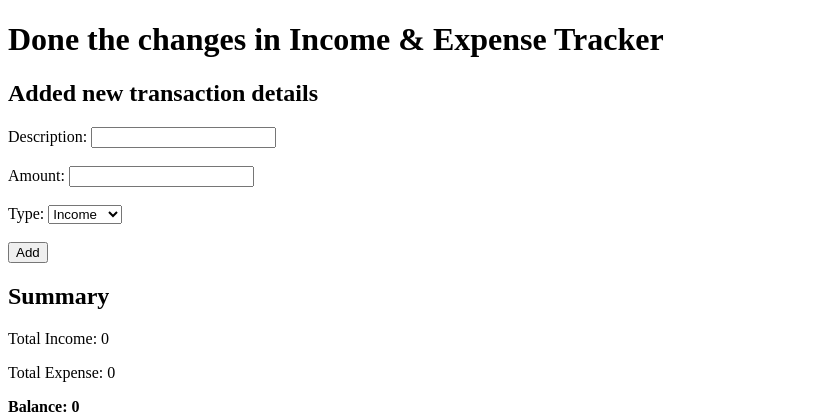
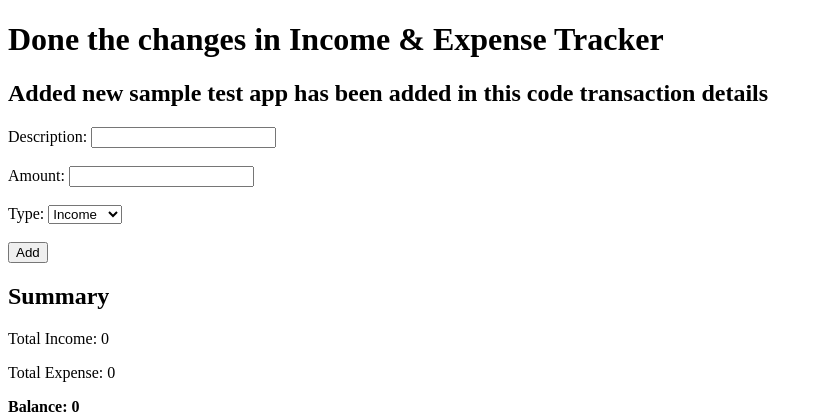
Before and after one commit to guna-linux/web_app_test, a Flask app: page / in a window 1280 px wide. Shown: the top 420 px of the page, without its empty margins (0-823 px from the left). Run offline with Flask 3, Linux system fonts and the light colour scheme.

Commit message:
Update index.html

```diff
--- a/templates/index.html
+++ b/templates/index.html
@@ -7,7 +7,7 @@
 
     <h1>Done the changes in Income & Expense Tracker</h1>
 
-    <h2>Added new transaction details</h2>
+    <h2>Added new sample test app has been added in this code transaction details</h2>
     <form action="/add" method="POST">
         <label>Description:</label>
         <input type="text" name="description" required><br><br>
```
